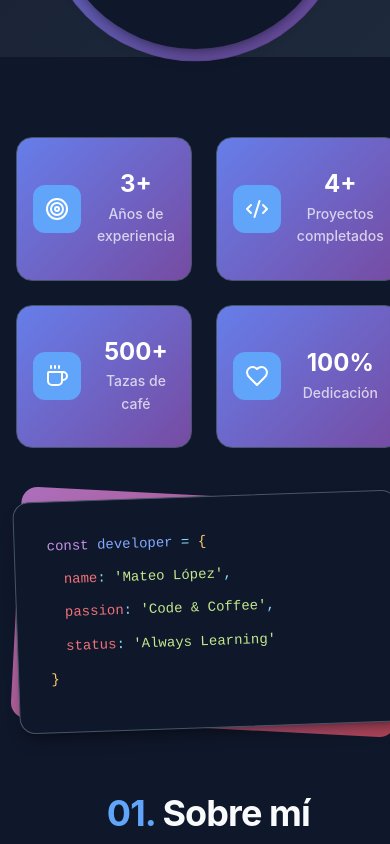
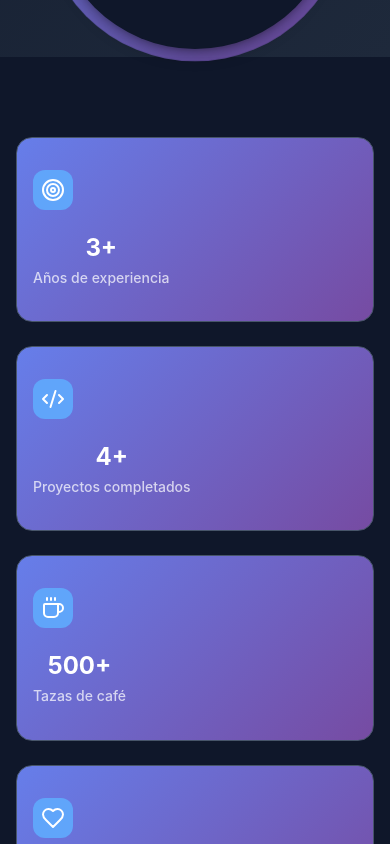
Before and after one commit to TeoLoop/PortfolioV2, a React (Vite) app: page / in a window 390 px wide. Shown: the part 1140-1984 px from the top of the page. Built offline with nearby package versions, Linux system fonts and the light colour scheme.

Commit message:
arreglando desborde

```diff
--- a/src/components/Certifications.jsx
+++ b/src/components/Certifications.jsx
@@ -15,7 +15,7 @@ const Certifications = () => {
       category: 'backend',
       status: 'active',
       skills: ['Java', 'React', 'Cloud Computing', 'Database'],
-      verificationUrl: 'https://cloud.google.com/certification/verify/67890',
+      verificationUrl: 'https://www.linkedin.com/in/lopezmateo/details/certifications/1748832826935/single-media-viewer/?profileId=ACoAACM8HcEB1i-lBh7r2Xs7qdghBuHLbPMpEE0',
       description: 'Formación intensiva en desarrollo fullstack con enfoque en tecnologías como HTML, CSS, JavaScript, React, Java con Spring Boot, MySQL y AWS. Incluye prácticas en metodologías ágiles, testing y habilidades profesionales como comunicación efectiva y trabajo en equipo.',
       logo: '/api/placeholder/80/80'
     },
--- a/src/components/Hero.jsx
+++ b/src/components/Hero.jsx
@@ -73,7 +73,7 @@ const Hero = () => {
               >
                 Ver mis proyectos
               </button>
-              <a href="../../public/MateoLopezCV.pdf" download>
+              <a href="/MateoLopezCV.pdf" download>
                 <button className="btn btn-secondary">
                   <Download size={20} />
                   Descargar CV
--- a/src/styles/About.css
+++ b/src/styles/About.css
@@ -119,6 +119,7 @@
   box-shadow: var(--shadow-lg);
   transform: rotate(-2deg);
   transition: transform 0.3s ease;
+
 }
 
 .image-content:hover {
@@ -168,3 +169,35 @@
     order: -1;
   }
 }
+
+@media (max-width: 411px) {
+  .about-content {
+    grid-template-columns: 1fr;
+    gap: 2rem;
+  }
+
+  .stats-container {
+    grid-template-columns: 1fr;
+  }
+
+  .stat-card {
+    flex-direction: column;
+    align-items: flex-start;
+    padding: 1rem;
+  }
+
+  .stat-icon {
+    width: 2.5rem;
+    height: 2.5rem;
+    margin-bottom: 0.5rem;
+  }
+
+  .image-container {
+    max-width: 100%;
+    padding: 0 1rem;
+  }
+
+  .image-content {
+    padding: 1.5rem;
+  }
+}
--- a/src/styles/Hero.css
+++ b/src/styles/Hero.css
@@ -171,12 +171,6 @@
     height: 300px;
 }
 
-@media (min-width: 768px) {
-    .hero-avatar {
-        width: 400px;
-        height: 400px;
-    }
-}
 
 .avatar-bg {
     position: absolute;
--- a/src/styles/globals.css
+++ b/src/styles/globals.css
@@ -4,6 +4,7 @@
     padding: 0;
     box-sizing: border-box;
   }
+
 
   :root {
     /* Colores para tema claro */
@@ -51,6 +52,10 @@
     color: var(--text-primary);
     background-color: var(--bg-primary);
     transition: background-color 0.3s ease, color 0.3s ease;
+  }
+
+  body, html {
+    overflow-x: hidden;
   }
 
   /* Componente principal */
```
Also changed, not shown: src/assets/Macbook-Air-localhost.png (added). Lines whose indentation alone changed are shown as unchanged.
